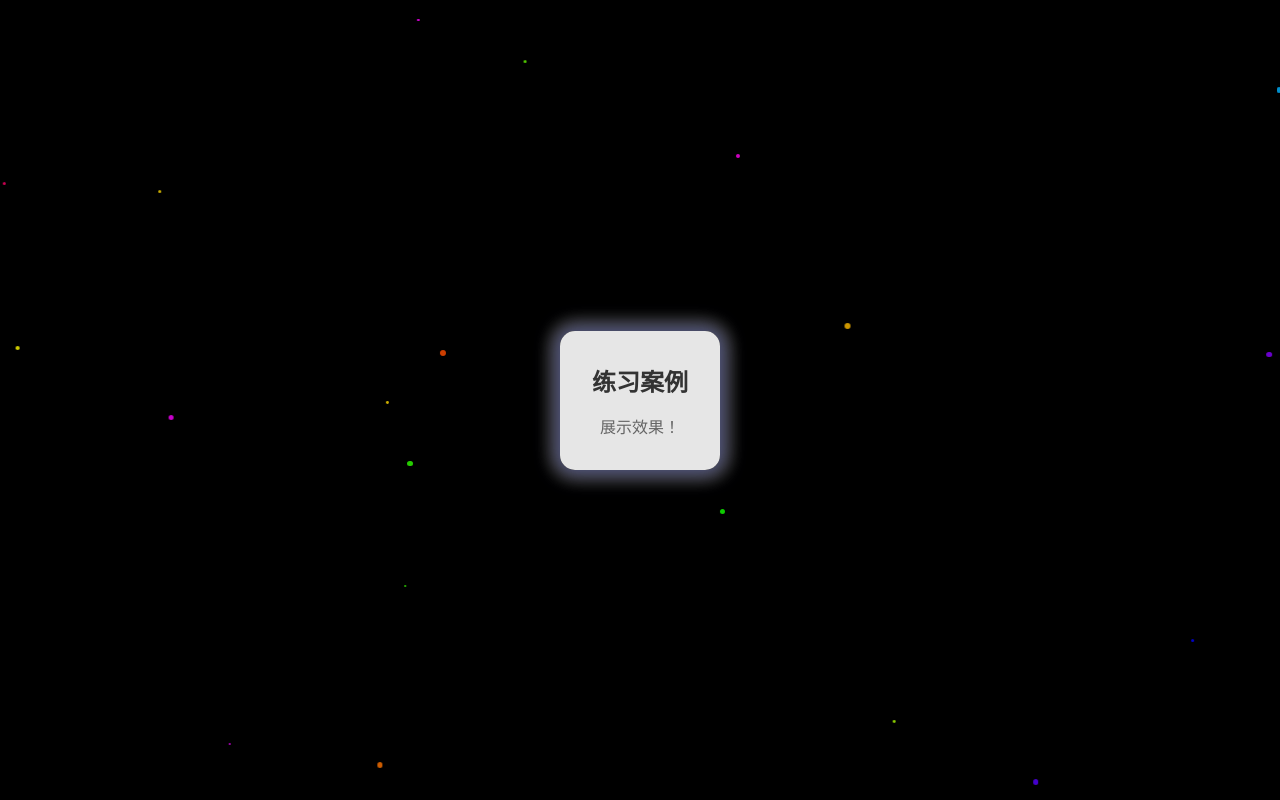
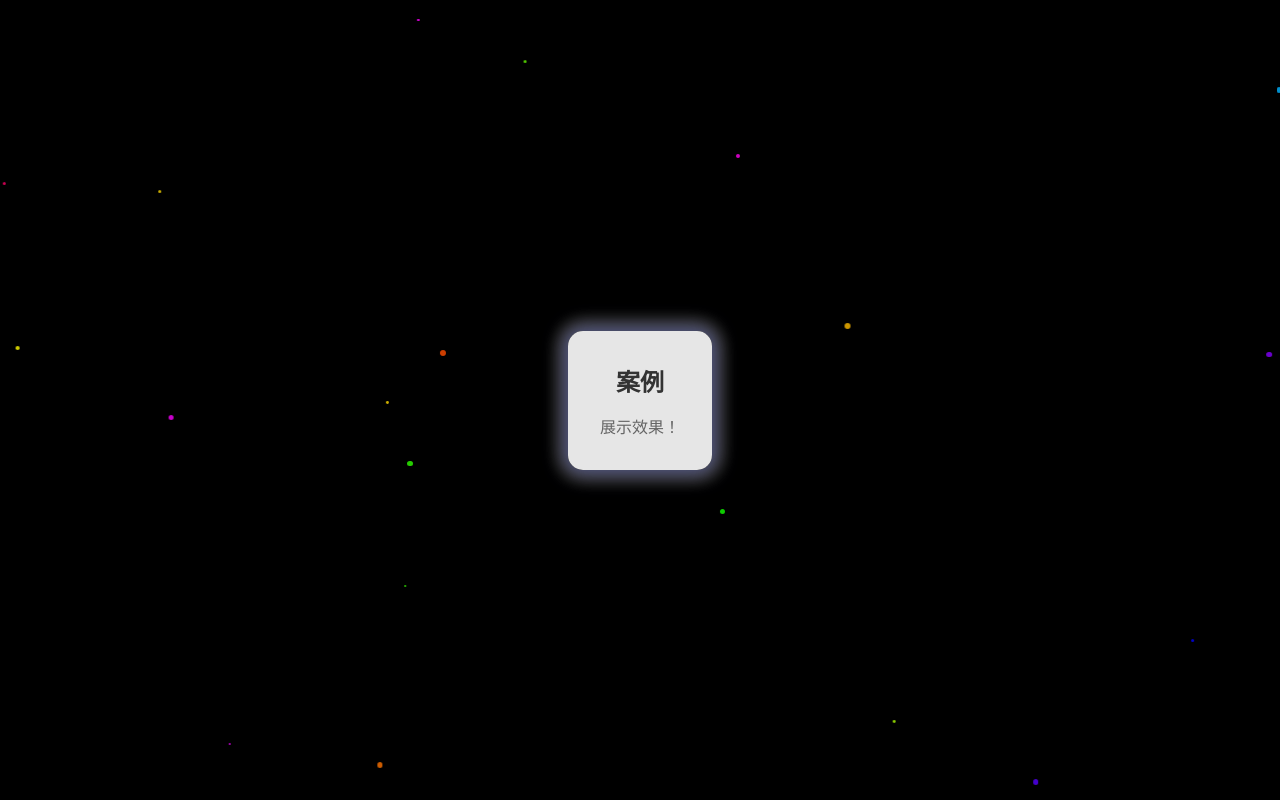
Before and after one commit to jared0612/emulationWORK, a plain HTML site: page AI项目文档/mockDialog.html in a window 1280 px wide. Drawn offline with Linux system fonts and the light colour scheme.

Commit message:
修改文件位置

```diff
--- a/t-小菜编程日记/mockDialog.html
+++ b/AI项目文档/mockDialog.html
@@ -56,7 +56,7 @@
 </head>
 <body>
     <div class="dialog">
-        <h2>练习案例</h2>
+        <h2>案例</h2>
         <p> 展示效果！</p>
     </div>
 
```
Also changed, not shown: AI项目文档/ball.html (renamed from t-小菜编程日记/ball.html).
